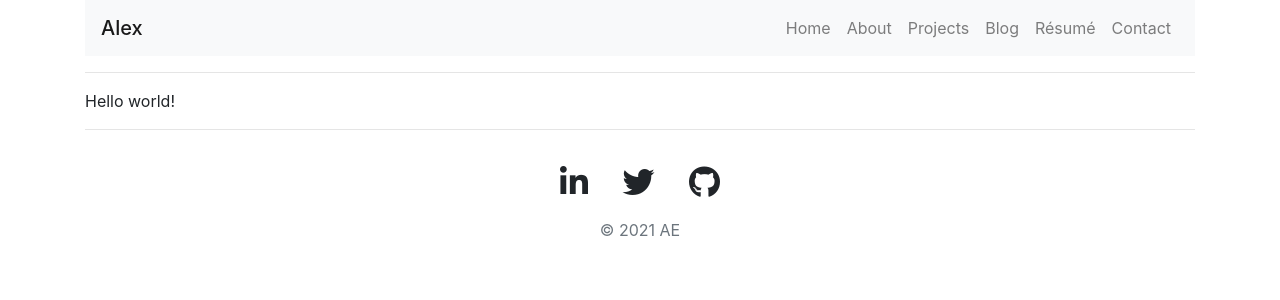
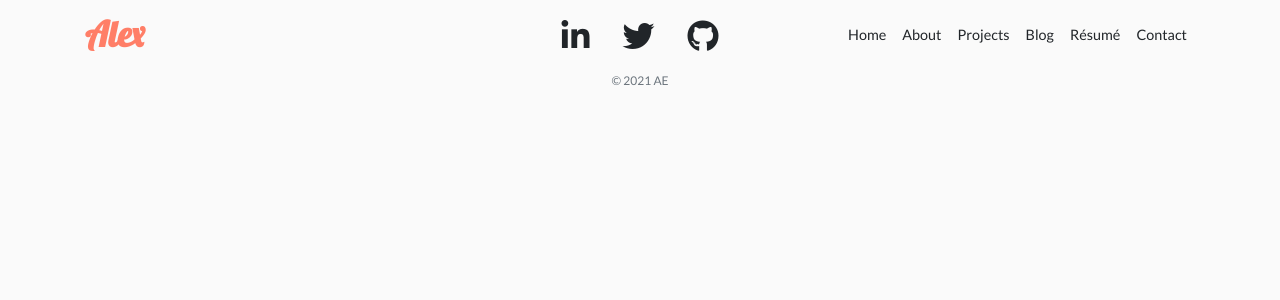
Before and after one commit to aeversme/portfolio-webapp, a Flask app: page / in a window 1280 px wide. Shown: the top 300 px of the page. Run offline with Flask 2, Linux system fonts and the light colour scheme; some libraries are stand-ins or nearby versions.

Commit message:
format navbar and footer

```diff
--- a/static/css/styles.css
+++ b/static/css/styles.css
@@ -1,12 +1,45 @@
+body {
+    font-family: 'Lato', sans-serif;
+    background-color: #fafafa;
+    color: #212529;
+}
 
+a {
+    color: #212529;
+    text-decoration: none;
+}
+
+/* Navbar */
+
+.brand {
+    font-family: 'Lobster', cursive;
+    font-weight: 800;
+    font-size: 2.2rem;
+    color: #ff7e67;
+}
+
+.button {
+    color: #ff7e67;
+}
+
+.nav-link {
+    font-size: 0.9rem;
+}
+
+.nav-link:hover {
+    color: #ff7e67;
+}
 
 /* Footer */
 
 .footer-icon {
     padding: 20px 15px;
-    color: #212529;
 }
 
 .footer-icon:hover {
-    color: #ff4c68;
+    color: #ff7e67;
 }
+
+.copyright {
+    font-size: 0.75rem;
+}
--- a/templates/base.html
+++ b/templates/base.html
@@ -13,6 +13,11 @@
         <!-- Font Awesome -->
         <script src="https://kit.fontawesome.com/bf9c856106.js" crossorigin="anonymous"></script>
 
+        <!-- Google Fonts -->
+        <link rel="preconnect" href="https://fonts.gstatic.com">
+        <link href="https://fonts.googleapis.com/css2?family=Alegreya&family=Lato&family=Lobster&display=swap"
+              rel="stylesheet">
+
         <!-- Bootstrap CSS -->
         <link rel="stylesheet" href="https://cdn.jsdelivr.net/npm/bootstrap@4.6.0/dist/css/bootstrap.min.css"
               integrity="sha384-B0vP5xmATw1+K9KRQjQERJvTumQW0nPEzvF6L/Z6nronJ3oUOFUFpCjEUQouq2+l"
@@ -23,12 +28,12 @@
 
     </head>
     <body>
-        <div class="container">
-            <nav class="navbar navbar-expand-lg navbar-light bg-light">
-                <span class="navbar-brand mb-0 h1">Alex</span>
+        <nav class="navbar navbar-expand-lg fixed-top">
+            <div class="container">
+                <span class="brand mb-0">Alex</span>
                 <button class="navbar-toggler" type="button" data-toggle="collapse" data-target="#navbarNav"
                         aria-controls="navbarNav" aria-expanded="false" aria-label="Toggle navigation">
-                    <span class="navbar-toggler-icon"></span>
+                    <i class="button fas fa-wave-square"></i>
                 </button>
                 <div class="collapse navbar-collapse" id="navbarNav">
                     <div class="navbar-nav ml-auto">
@@ -40,8 +45,8 @@
                         <a class="nav-link" href="#">Contact</a>
                     </div>
                 </div>
-            </nav>
-        </div>
+            </div>
+        </nav>
 
         {% block content %}
         {% endblock %}
@@ -51,7 +56,7 @@
                 <a href="https://www.linkedin.com/in/alexeversmeyer/"><i class="footer-icon fab fa-linkedin-in fa-2x"></i></a>
                 <a href="https://twitter.com/AlexEversmeyer"><i class="footer-icon fab fa-twitter fa-2x"></i></a>
                 <a href="https://github.com/aeversme"><i class="footer-icon fab fa-github fa-2x"></i></a>
-                <p class="text-muted">&copy; {{ year }} AE</p>
+                <p class="copyright text-muted">&copy; {{ year }} AE</p>
             </footer>
         </div>
 
--- a/templates/index.html
+++ b/templates/index.html
@@ -6,8 +6,6 @@ Home
 
 {% block content %}
 <div class="container">
-    <hr>
-    Hello world!
-    <hr>
+
 </div>
 {% endblock %}
```
